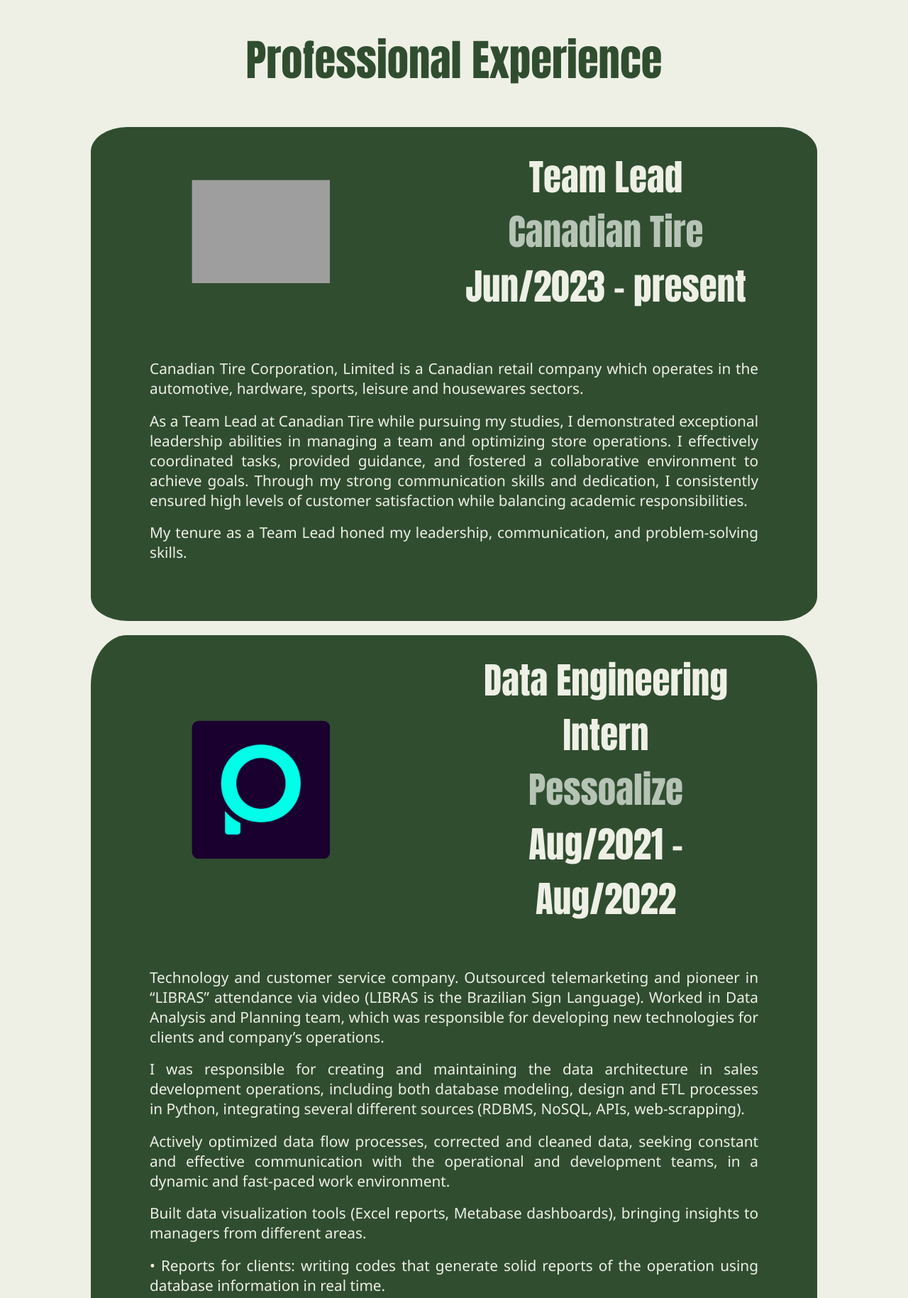
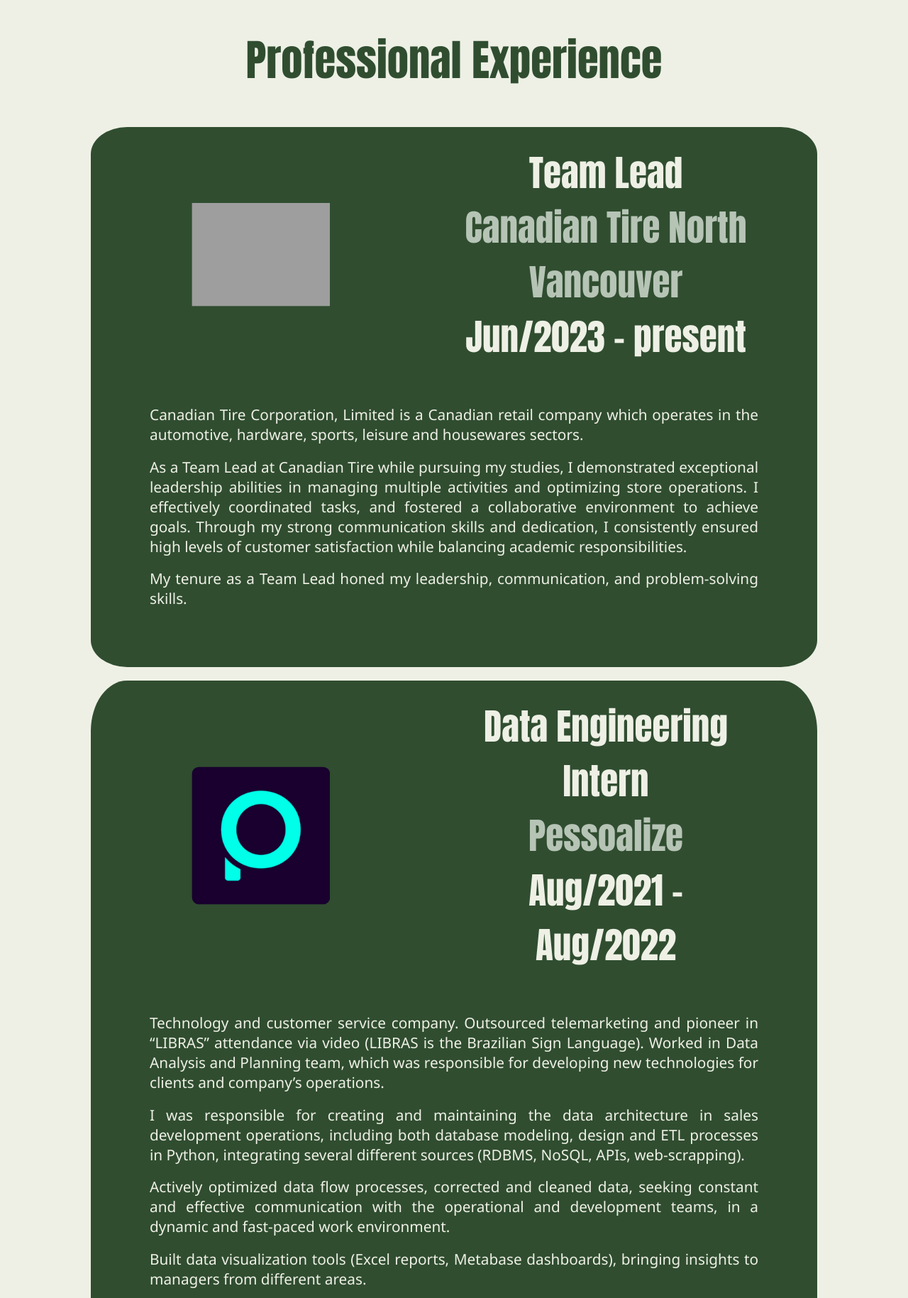
Before and after one commit to andrehaffner/flask_andrehaffner, a Python web app: template templates/professional.html in a window 1280 px wide. Shown: the part 80-1909 px from the top of the page at 71% size. Run offline with Jinja, Linux system fonts and the light colour scheme; the template is opened without the code that fills it, so the values that code supplies are empty; some libraries are stand-ins or nearby versions; grey boxes are pictures that could not be loaded.

Commit message:
add employee of the year certificate, fixed text from canadian tire, fixed title on cctb education

```diff
--- a/templates/education.html
+++ b/templates/education.html
@@ -58,7 +58,7 @@
             <div class="education_header">
                 <img src="../static/images/education/cctb.png" alt="cctb.png" class="photo">
                 <blockquote class="text">
-                    <p class="diploma">Data Engineering & Analytics COOP</p>
+                    <p class="diploma">Data Engineering & Analytics Diploma</p>
                     <p class="institution">Canadian College of Technology and Business CCTB</p>
                     <p class="date_period">Jan/2023 - Dec/2023</p>
                 </blockquote>
@@ -167,7 +167,7 @@
             <div class="education_mob_header">
                 <img src="../static/images/education/cctb.png" alt="cctb.png" class="photo_mob">
                 <blockquote class="text_mob">
-                    <p class="diploma">Data Engineering Intern</p>
+                    <p class="diploma">Data Engineering & Analytics Diploma</p>
                     <p class="institution">Canadian College of Technology and Business</p>
                     <p class="date_period">Jan/2023 - Dec/2023</p>
                 </blockquote>
--- a/templates/professional.html
+++ b/templates/professional.html
@@ -16,7 +16,7 @@
                 <img src="../static/images/companies/canadian_tire.png" alt="canadian_tire.png" class="photo">
                 <blockquote class="text">
                     <p class="role">Team Lead</p>
-                    <p class="company">Canadian Tire</p>
+                    <p class="company">Canadian Tire North Vancouver</p>
                     <p class="date_period">Jun/2023 - present</p>
                 </blockquote>
             </div>
@@ -25,11 +25,11 @@
                         operates in the automotive, hardware, sports, leisure and housewares sectors.
                     </p>
                     <p class="description">
-                        As a Team Lead at Canadian Tire while pursuing my studies, I demonstrated exceptional leadership
-                        abilities in managing a team and optimizing store operations. I effectively coordinated tasks,
-                        provided guidance, and fostered a collaborative environment to achieve goals. Through my strong
-                        communication skills and dedication, I consistently ensured high levels of customer satisfaction
-                        while balancing academic responsibilities.
+                        As a Team Lead at Canadian Tire while pursuing my studies, I demonstrated
+                        exceptional leadership abilities in managing multiple activities and optimizing store operations.
+                        I effectively coordinated tasks, and fostered a collaborative environment to achieve goals.
+                        Through my strong communication skills and dedication, I consistently ensured high levels of
+                        customer satisfaction while balancing academic responsibilities.
                     </p>
                     <p class="description">
                         My tenure as a Team Lead honed my leadership, communication, and problem-solving skills.
@@ -108,11 +108,12 @@
                         operates in the automotive, hardware, sports, leisure and housewares sectors.
                 </p>
                 <p class="description">As a Team Lead at Canadian Tire while pursuing my studies, I demonstrated
-                    exceptional leadership abilities in managing a team and optimizing store operations. I effectively
-                    coordinated tasks, provided guidance, and fostered a collaborative environment to achieve goals.
+                    exceptional leadership abilities in managing multiple activities and optimizing store operations.
+                    I effectively coordinated tasks, and fostered a collaborative environment to achieve goals.
                     Through my strong communication skills and dedication, I consistently ensured high levels of
                     customer satisfaction while balancing academic responsibilities.
                 </p>
+                <p class="description">· Employee of the year - 2023</p>
                 <p class="description">
                     My tenure as a Team Lead honed my leadership, communication, and problem-solving skills.
                 </p>
```
Also changed, not shown: templates/certificates.html (+20 -2 lines).
